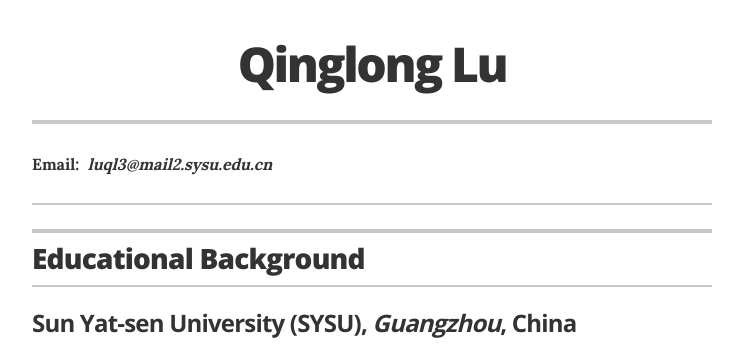
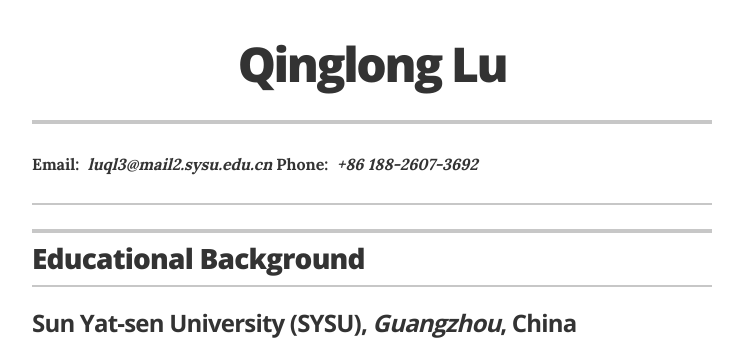
Before and after one commit to LastStriker/LastStriker.github.io, a Jekyll site: the page built from index.html, in a window 1280 px wide. Shown: the top 346 px of the page, without its empty margins (268-1011 px from the left). Built offline with Jekyll 4.4.1, drawn with Linux system fonts in a browser that asks for light colours.

Commit message:
CV version 1.7

```diff
--- a/_layouts/resume.html
+++ b/_layouts/resume.html
@@ -28,7 +28,7 @@
 
 
           <h2 class="header-title" itemprop="jobTitle">{{ site.resume_title }}</h2>
-          <h4 class="resume-item-details award-title" itemprop="description"><b>Email: &nbsp;</b><i>luql3@mail2.sysu.edu.cn</i></h4>
+          <h4 class="resume-item-details award-title" itemprop="description"><b>Email: &nbsp;</b><i>luql3@mail2.sysu.edu.cn</i>                   <b>Phone: &nbsp;</b><i>+86 188-2607-3692</i></h4>
 
         </div>
 
```
